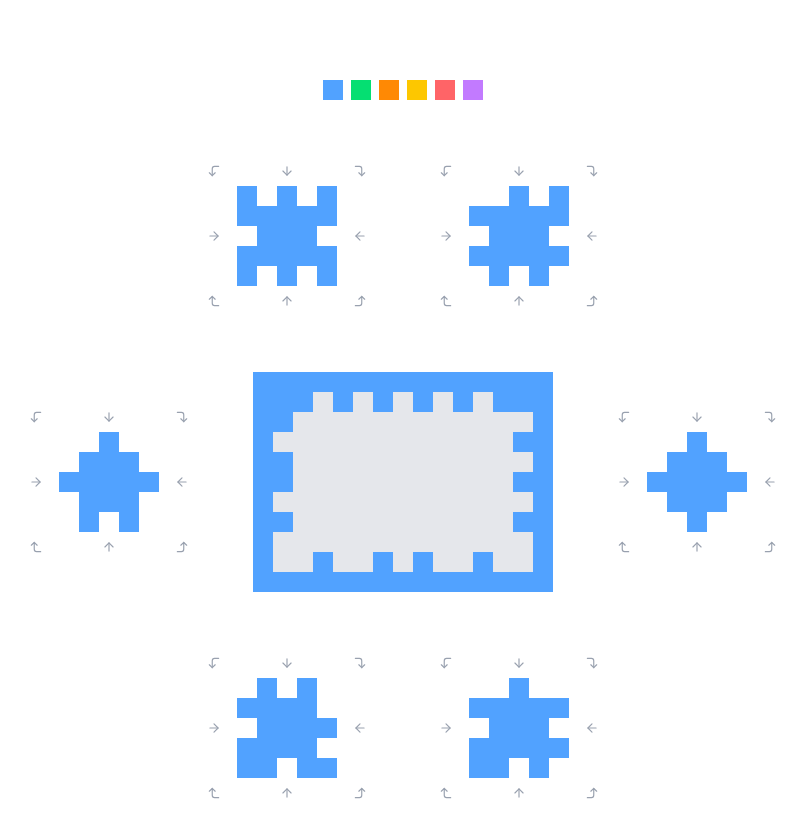
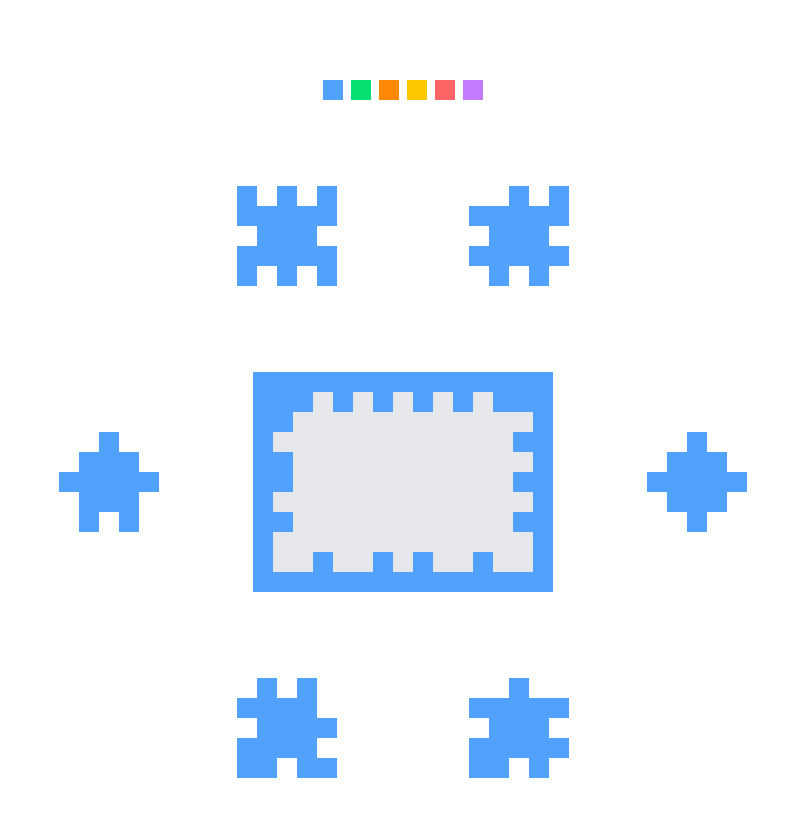
Before and after one commit to willemverbuyst/happy-cube-puzzle, a React (Vite) app: page / in a window 1280 px wide. Shown: the top 838 px of the page, without its empty margins (237-1042 px from the left). Built offline with nearby package versions, Linux system fonts and the light colour scheme.

Commit message:
Only show buttons on hover

```diff
--- a/src/components/Piece.tsx
+++ b/src/components/Piece.tsx
@@ -34,7 +34,7 @@ export default function Piece({
   const [rotatedPiece, setRotatedPiece] = useState(pieceAsUint8Array);
 
   return (
-    <div className="flex gap-2">
+    <div className="group flex gap-2">
       <div className="w-full flex flex-col justify-between">
         <button
           onClick={() => {
@@ -46,7 +46,7 @@ export default function Piece({
               }),
             );
           }}
-          className="p-2"
+          className="p-2 opacity-0 group-hover:opacity-100 transition-opacity duration-200"
         >
           <CornerLeftDown className="text-gray-400" size={14} />
         </button>
@@ -60,7 +60,7 @@ export default function Piece({
               }),
             );
           }}
-          className="p-2"
+          className="p-2 opacity-0 group-hover:opacity-100 transition-opacity duration-200"
         >
           <ArrowRight className="text-gray-400" size={14} />
         </button>
@@ -74,7 +74,7 @@ export default function Piece({
               }),
             );
           }}
-          className="p-2"
+          className="p-2 opacity-0 group-hover:opacity-100 transition-opacity duration-200"
         >
           <CornerLeftUp className="text-gray-400" size={14} />
         </button>
@@ -90,7 +90,7 @@ export default function Piece({
               }),
             );
           }}
-          className="p-2"
+          className="p-2 opacity-0 group-hover:opacity-100 transition-opacity duration-200"
         >
           <ArrowDown className="text-gray-400" size={14} />
         </button>
@@ -130,7 +130,7 @@ export default function Piece({
               }),
             );
           }}
-          className="p-2"
+          className="p-2 opacity-0 group-hover:opacity-100 transition-opacity duration-200"
         >
           <ArrowUp className="text-gray-400" size={14} />
         </button>
@@ -147,7 +147,7 @@ export default function Piece({
               }),
             );
           }}
-          className="p-2"
+          className="p-2 opacity-0 group-hover:opacity-100 transition-opacity duration-200"
         >
           <CornerRightDown className="text-gray-400" size={14} />
         </button>
@@ -161,7 +161,7 @@ export default function Piece({
               }),
             );
           }}
-          className="p-2"
+          className="p-2 opacity-0 group-hover:opacity-100 transition-opacity duration-200"
         >
           <ArrowLeft className="text-gray-400" size={14} />
         </button>
@@ -175,7 +175,7 @@ export default function Piece({
               }),
             );
           }}
-          className="p-2"
+          className="p-2 opacity-0 group-hover:opacity-100 transition-opacity duration-200"
         >
           <CornerRightUp className="text-gray-400" size={14} />
         </button>
```
